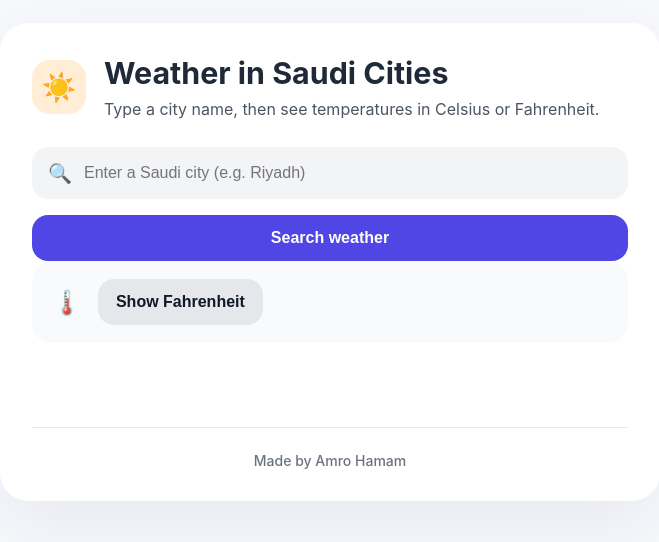
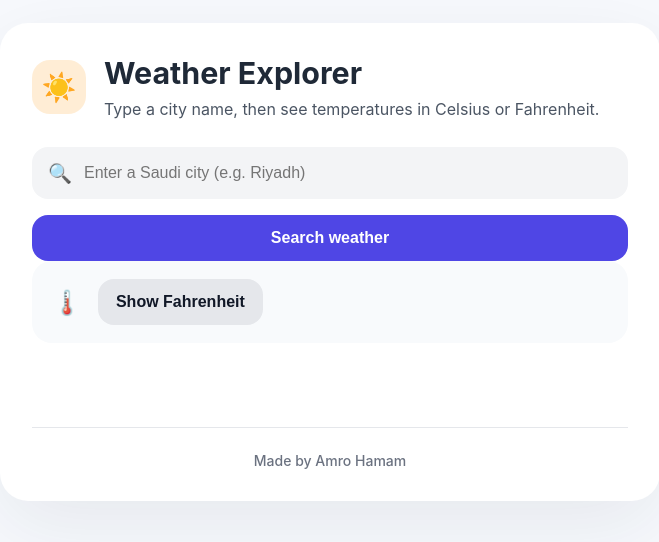
Before and after one commit to amrooo-debug/saudi-weather-app, a plain HTML site: page index.html in a window 1280 px wide. Shown: the part 138-680 px from the top of the page, without its empty margins (310-969 px from the left). Drawn offline with Linux system fonts and the light colour scheme.

Commit message:
Change website name to Weather Explorer

```diff
--- a/index.html
+++ b/index.html
@@ -3,7 +3,7 @@
 <head>
   <meta charset="UTF-8">
   <meta name="viewport" content="width=device-width, initial-scale=1.0">
-  <title>Saudi Weather Discover</title>
+  <title>Weather Explorer</title>
   <link rel="stylesheet" href="styles.css">
 </head>
 <body>
@@ -11,7 +11,7 @@
     <header class="app-header">
       <div class="header-icon" aria-hidden="true">☀️</div>
       <div>
-        <h1>Weather in Saudi Cities</h1>
+        <h1>Weather Explorer</h1>
         <p>Type a city name, then see temperatures in Celsius or Fahrenheit.</p>
       </div>
     </header>
```
